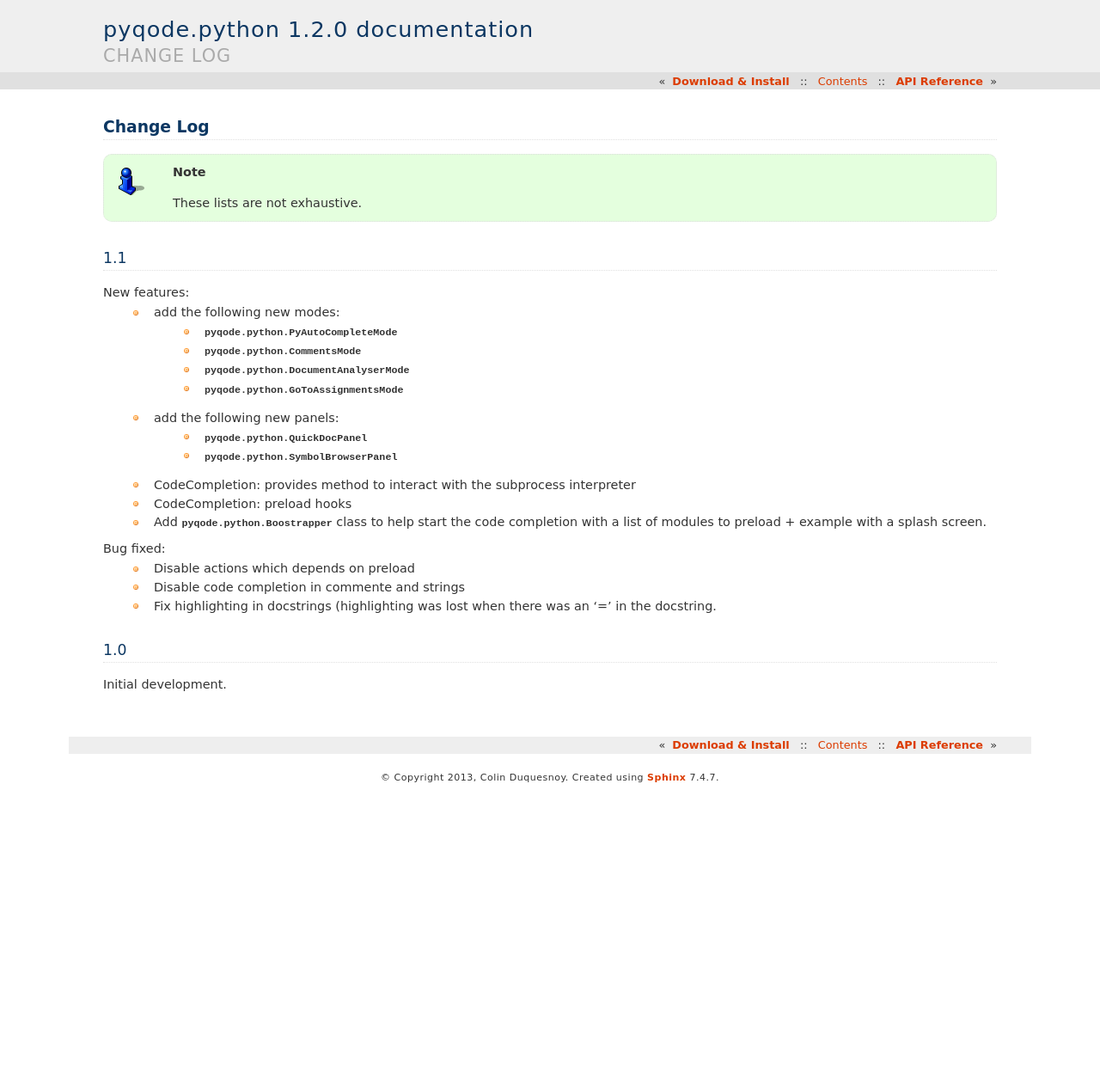
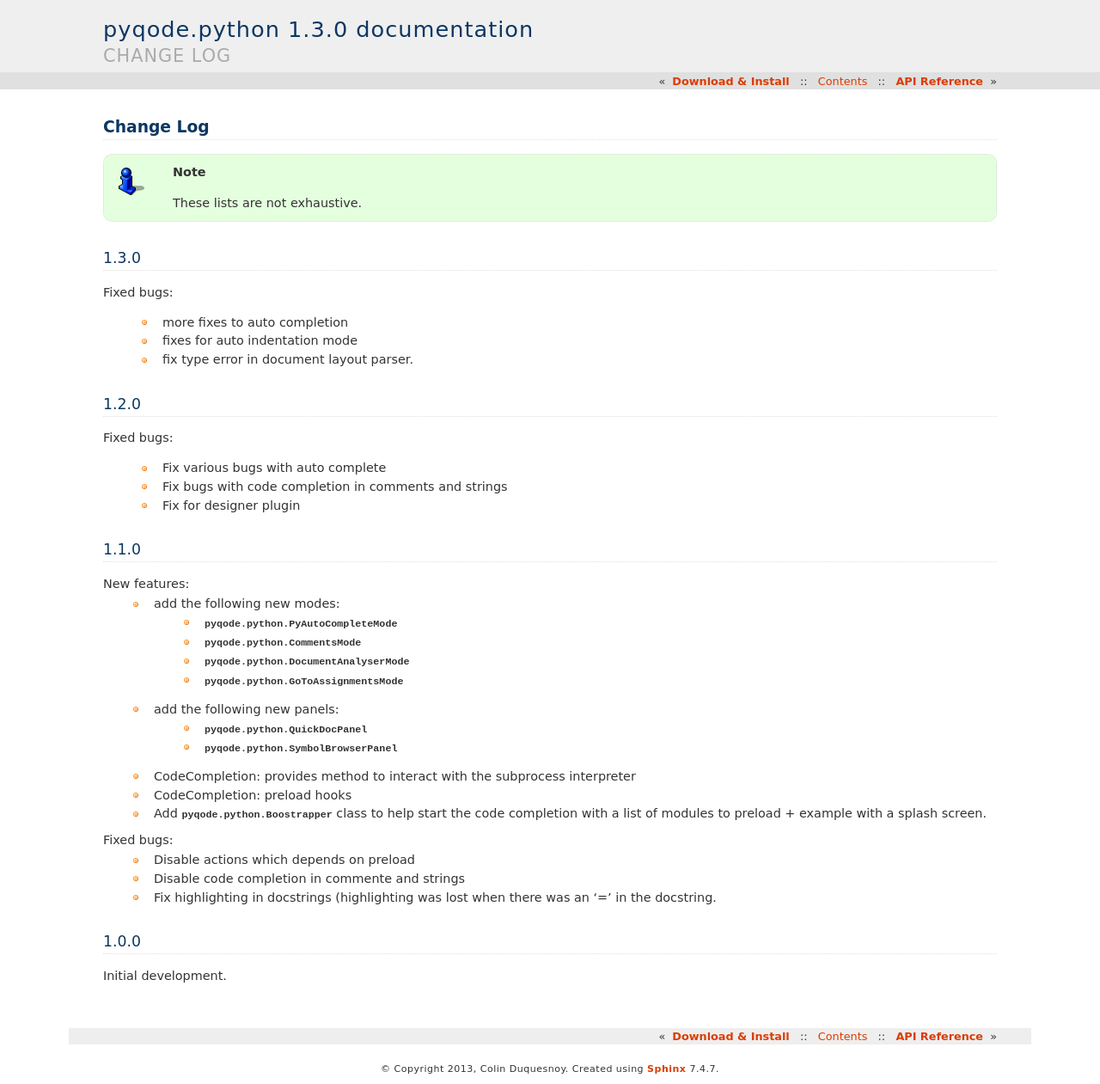
Before and after one commit to pyQode/pyqode.python, a Sphinx documentation site: the page built from doc/source/changelog.rst, in a window 1280 px wide. Shown: the whole page at 86% size. Built offline with Sphinx 7.4.7, drawn with Linux system fonts in a browser that asks for light colours; formulas are drawn with MathJax 3; before the commit the page ends 922 px from its top, so only the background shows below that.

Commit message:
Update documentation

```diff
--- a/doc/source/changelog.rst
+++ b/doc/source/changelog.rst
@@ -5,8 +5,27 @@ Change Log
 
     These lists are not exhaustive.
 
-1.1
------------
+1.3.0
+-----
+
+Fixed bugs:
+
+    - more fixes to auto completion
+    - fixes for auto indentation mode
+    - fix type error in document layout parser.
+
+
+1.2.0
+-----
+
+Fixed bugs:
+
+    - Fix various bugs with auto complete
+    - Fix bugs with code completion in comments and strings
+    - Fix for designer plugin
+
+1.1.0
+-----
 
 New features:
     - add the following new modes:
@@ -22,12 +41,12 @@ New features:
     - Add :class:`pyqode.python.Boostrapper` class to help start the code completion with a list of modules to
       preload + example with a splash screen.
 
-Bug fixed:
+Fixed bugs:
     - Disable actions which depends on preload
     - Disable code completion in commente and strings
     - Fix highlighting in docstrings (highlighting was lost when there was an '=' in the docstring.
 
-1.0
-----------
+1.0.0
+-----
 
 Initial development.
--- a/doc/source/conf.py
+++ b/doc/source/conf.py
@@ -75,9 +75,9 @@ copyright = u'2013, Colin Duquesnoy'
 # built documents.
 #
 # The short X.Y version.
-version = '1.2'
+version = '1.3'
 # The full version, including alpha/beta/rc tags.
-release = '1.2.0'
+release = '1.3.0'
 
 # The language for content autogenerated by Sphinx. Refer to documentation
 # for a list of supported languages.
```
Also changed, not shown: doc/source/whats_new.rst (+25 -5 lines).
